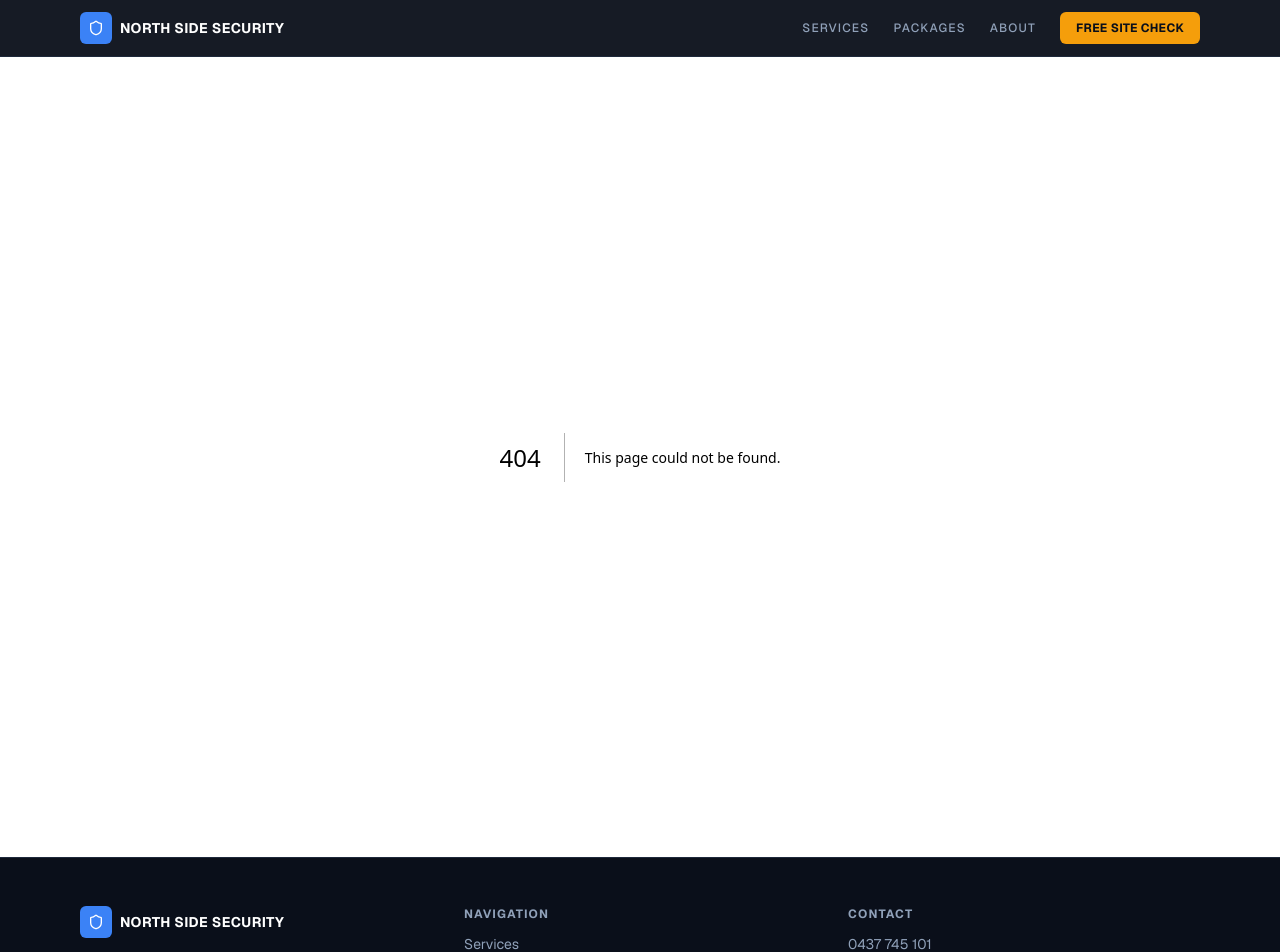
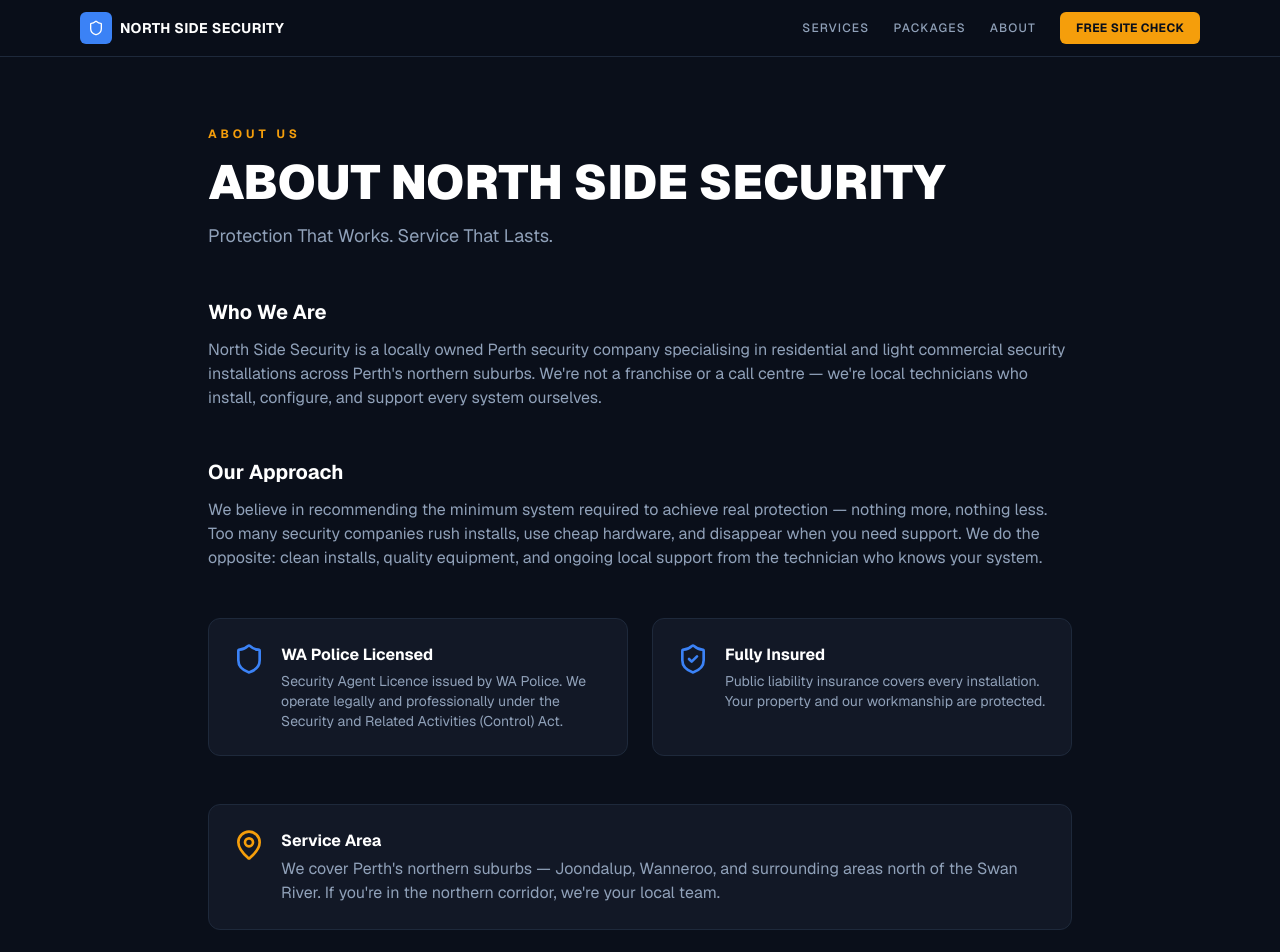
Before and after one commit to Skeggsy71/northside-security, a Next.js app: page /about in a window 1280 px wide. Before the commit this address had no page. Shown: the top 952 px of the page. Built offline with nearby package versions, Linux system fonts and the light colour scheme.

Commit message:
feat: add about page

```diff
--- /dev/null
+++ b/app/about/page.tsx
@@ -0,0 +1,60 @@
+import type { Metadata } from "next";
+import Link from "next/link";
+import { Shield, ShieldCheck, MapPin } from "lucide-react";
+import { BUSINESS } from "@/lib/constants";
+
+export const metadata: Metadata = {
+  title: "About North Side Security — Perth's Trusted Installer",
+  description: "Locally owned Perth security company. WA Police Licensed, fully insured. Clean installs, fair pricing, ongoing local support.",
+};
+
+export default function AboutPage() {
+  return (
+    <div className="mx-auto max-w-4xl px-4 py-16">
+      <span className="mb-4 inline-block text-xs font-bold uppercase tracking-[4px] text-cta">About Us</span>
+      <h1 className="mb-4 text-4xl font-black uppercase text-white md:text-5xl">About North Side Security</h1>
+      <p className="mb-12 text-lg text-slate-400">{BUSINESS.tagline}</p>
+
+      <div className="space-y-12">
+        <div>
+          <h2 className="mb-3 text-xl font-bold text-white">Who We Are</h2>
+          <p className="text-slate-400">North Side Security is a locally owned Perth security company specialising in residential and light commercial security installations across Perth&apos;s northern suburbs. We&apos;re not a franchise or a call centre — we&apos;re local technicians who install, configure, and support every system ourselves.</p>
+        </div>
+
+        <div>
+          <h2 className="mb-3 text-xl font-bold text-white">Our Approach</h2>
+          <p className="text-slate-400">We believe in recommending the minimum system required to achieve real protection — nothing more, nothing less. Too many security companies rush installs, use cheap hardware, and disappear when you need support. We do the opposite: clean installs, quality equipment, and ongoing local support from the technician who knows your system.</p>
+        </div>
+
+        <div className="grid gap-6 md:grid-cols-2">
+          <div className="flex gap-4 rounded-xl border border-border bg-navy-900/50 p-6">
+            <Shield className="h-8 w-8 shrink-0 text-accent" />
+            <div>
+              <h3 className="font-bold text-white">WA Police Licensed</h3>
+              <p className="mt-1 text-sm text-slate-400">Security Agent Licence issued by WA Police. We operate legally and professionally under the Security and Related Activities (Control) Act.</p>
+            </div>
+          </div>
+          <div className="flex gap-4 rounded-xl border border-border bg-navy-900/50 p-6">
+            <ShieldCheck className="h-8 w-8 shrink-0 text-accent" />
+            <div>
+              <h3 className="font-bold text-white">Fully Insured</h3>
+              <p className="mt-1 text-sm text-slate-400">Public liability insurance covers every installation. Your property and our workmanship are protected.</p>
+            </div>
+          </div>
+        </div>
+
+        <div className="flex gap-4 rounded-xl border border-border bg-navy-900/50 p-6">
+          <MapPin className="h-8 w-8 shrink-0 text-cta" />
+          <div>
+            <h3 className="font-bold text-white">Service Area</h3>
+            <p className="mt-1 text-slate-400">We cover Perth&apos;s northern suburbs — Joondalup, Wanneroo, and surrounding areas north of the Swan River. If you&apos;re in the northern corridor, we&apos;re your local team.</p>
+          </div>
+        </div>
+
+        <div className="text-center">
+          <Link href="/contact" className="inline-block rounded-md bg-cta px-8 py-4 text-sm font-bold uppercase tracking-wide text-navy-950 transition-colors hover:bg-amber-400">Book Your Free Site Check →</Link>
+        </div>
+      </div>
+    </div>
+  );
+}
```
